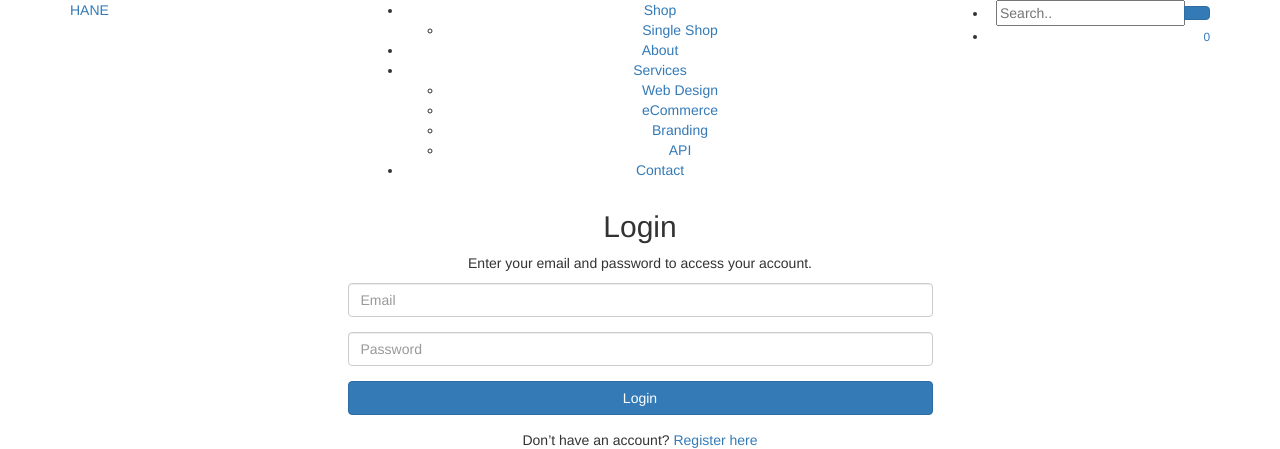
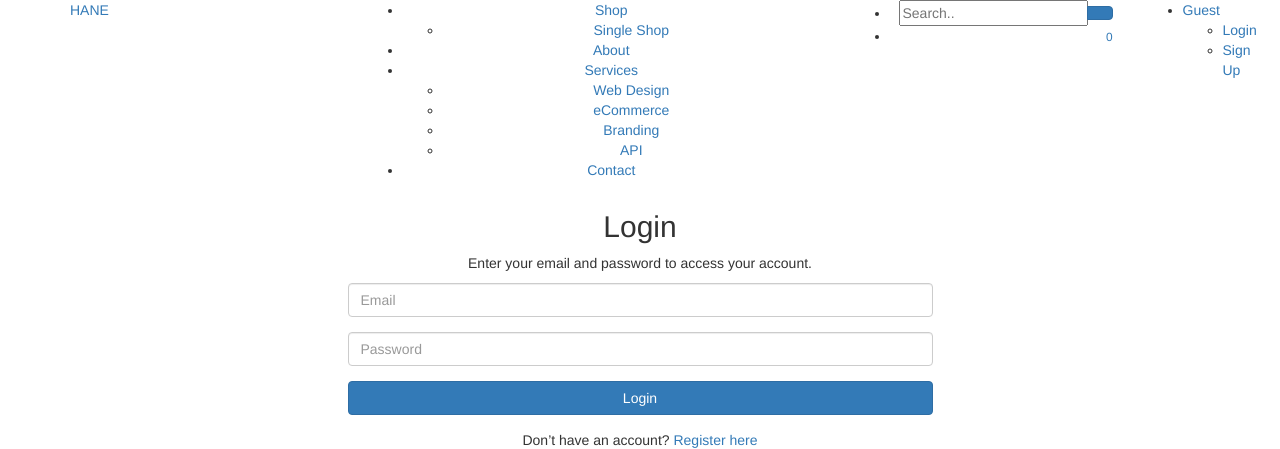
Before and after one commit to morio-u/hane-ec, a FastAPI app: page /auth/login in a window 1280 px wide. Shown: the top 449 px of the page. Run offline with FastAPI, Linux system fonts and the light colour scheme; parts of the project's set-up code (start-up, migrations or seed data) failed here and were passed over; some libraries are stand-ins or nearby versions.

Commit message:
Develop logout function

```diff
--- a/app/dependencies/auth.py
+++ b/app/dependencies/auth.py
@@ -11,7 +11,8 @@ oauth2_scheme = OAuth2PasswordBearer(tokenUrl="/auth/token")
 def get_current_user(request: Request, db: Session = Depends(get_db)):
     token = request.cookies.get("access_token")
     if not token:
-        raise HTTPException(status_code=status.HTTP_401_UNAUTHORIZED, detail="Not authenticated")
+        return None
+
     try:
         payload = jwt.decode(token, settings.SECRET_KEY, algorithms=[settings.ALGORITHM])
         email: str = payload.get("sub")
--- a/app/routers/auth.py
+++ b/app/routers/auth.py
@@ -52,3 +52,9 @@ def login(
         samesite="lax"
     )
     return redirect
+
+@router.get("/logout")
+def logout():
+    redirect = RedirectResponse(url="/", status_code=303)
+    redirect.delete_cookie(key="access_token")
+    return redirect
--- a/app/routers/home.py
+++ b/app/routers/home.py
@@ -6,8 +6,8 @@ router = APIRouter()
 templates = Jinja2Templates(directory="app/templates/shop")
 
 @router.get("/")
-def home(request: Request, current_user=Depends(get_current_user)):
+def home(request: Request, user=Depends(get_current_user)):
     return templates.TemplateResponse(
         "index.html",
-        {"request": request, "user": current_user}
+        {"request": request, "user": user}
     )
--- a/app/templates/shop/base_shop.html
+++ b/app/templates/shop/base_shop.html
@@ -47,6 +47,8 @@
 	<link rel="stylesheet" href="{{ url_for('static', path='css/owl.theme.default.min.css') }}">
 	<!-- Theme style  -->
 	<link rel="stylesheet" href="{{ url_for('static', path='css/style.css') }}">
+    <!-- Bootstrap Icons CSS -->
+	<link rel="stylesheet" href="https://cdn.jsdelivr.net/npm/bootstrap-icons@1.11.3/font/bootstrap-icons.css">
 
 	<!-- Modernizr JS -->
 	<script src="{{ url_for('static', path='js/modernizr-2.6.2.min.js') }}"></script>
@@ -60,9 +62,9 @@
 		<div class="container">
 			<div class="row">
 				<div class="col-md-3 col-xs-2">
-					<div id="fh5co-logo"><a href="index.html">HANE</a></div>
+					<div id="fh5co-logo"><a href="/">HANE</a></div>
 				</div>
-				<div class="col-md-6 col-xs-6 text-center menu-1">
+				<div class="col-md-5 col-xs-5 text-center menu-1">
 					<ul>
 						<li class="has-dropdown">
 							<a href="product.html">Shop</a>
@@ -83,7 +85,7 @@
 						<li><a href="contact.html">Contact</a></li>
 					</ul>
 				</div>
-				<div class="col-md-3 col-xs-4 text-right hidden-xs menu-2">
+				<div class="col-md-3 col-xs-3 text-right hidden-xs menu-2">
 					<ul>
 						<li class="search">
 							<div class="input-group">
@@ -94,6 +96,33 @@
 						    </div>
 						</li>
 						<li class="shopping-cart"><a href="#" class="cart"><span><small>0</small><i class="icon-shopping-cart"></i></span></a></li>
+					</ul>
+				</div>
+				<div class="col-md-1 col-xs-2 hidden-xs menu-1">
+					<ul>
+						{% if user %}
+						<li class="has-dropdown">
+							<a>
+								<!-- <i class="bi bi-person"></i> -->
+								Member
+							</a>
+							<ul class="dropdown">
+								<li><a href="/profile">Profile</a></li>
+								<li class="mt-sm-5 shopping-cart"><a href="/auth/logout">Logout</a></li>
+							</ul>
+						</li>
+						{% else %}
+						<li class="has-dropdown">
+							<a>
+								<!-- <i class="bi bi-person"></i> -->
+								Guest
+							</a>
+							<ul class="dropdown">
+								<li class="mt-sm-5 shopping-cart"><a href="/auth/login">Login</a></li>
+								<li><a href="/auth/signup">Sign Up</a></li>
+							</ul>
+						</li>
+						{% endif %}
 					</ul>
 				</div>
 			</div>
```
